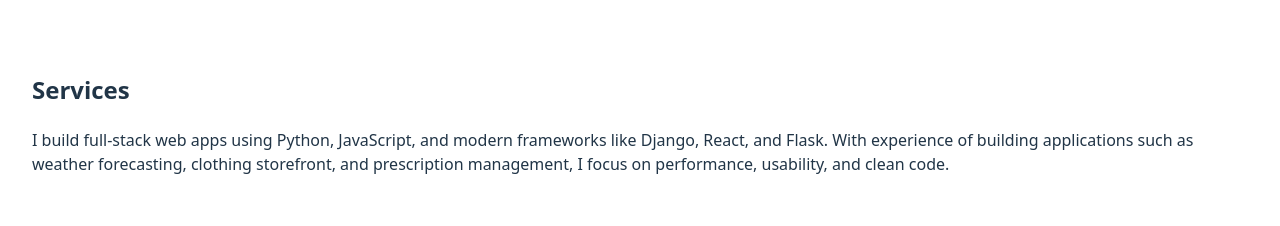
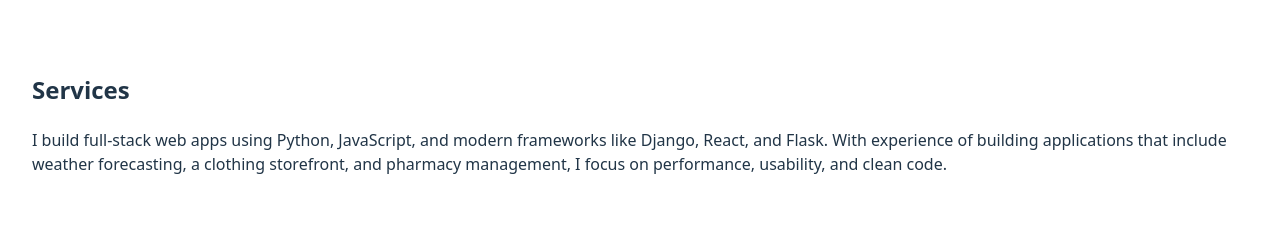
Before and after one commit to NickG35/my-portfolio, a React (Vite) app: page / in a window 1280 px wide. Shown: the part 2380-2606 px from the top of the page. Built offline with nearby package versions, Linux system fonts and the light colour scheme.

Commit message:
implemented services description

```diff
--- a/src/components/Services.jsx
+++ b/src/components/Services.jsx
@@ -2,7 +2,7 @@
     return(
         <section className="portfolio-section">
             <h2>Services</h2>
-            <p> I build full-stack web apps using Python, JavaScript, and modern frameworks like Django, React, and Flask. With experience of building applications such as weather forecasting, clothing storefront, and  prescription management, I focus on performance, usability, and clean code.</p>
+            <p> I build full-stack web apps using Python, JavaScript, and modern frameworks like Django, React, and Flask. With experience of building applications that include weather forecasting, a clothing storefront, and  pharmacy management, I focus on performance, usability, and clean code.</p>
         </section>
     );
 }
```
